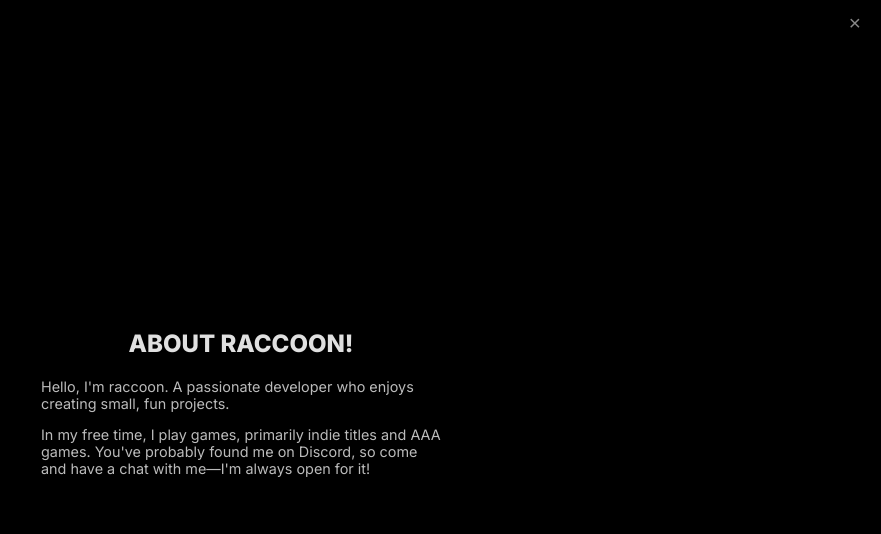
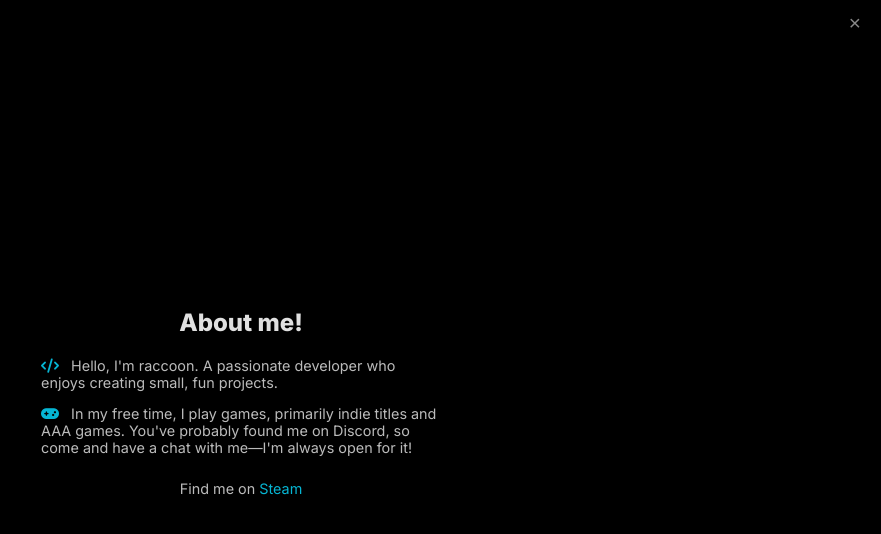
Before and after one commit to Rizzy-raccoon/RaccoonCard, a plain HTML site: page index.html in a window 1280 px wide. Both pictures are taken after a click on the button "About Me!". Shown: the whole page, without its empty margins (399-1280 px from the left). Drawn offline with Linux system fonts and the light colour scheme.

Commit message:
Add files via upload

```diff
--- a/index.html
+++ b/index.html
@@ -20,7 +20,6 @@
     overflow: hidden;
   }
 
-  /* Card Styles */
   .card {
     background: #0d0d0d;
     border-radius: 16px;
@@ -56,7 +55,6 @@
     margin-bottom: 2rem;
   }
 
-  /* Social Icons */
   .socials {
     display: flex;
     justify-content: center;
@@ -159,7 +157,7 @@
 
   #aboutBtn {
     margin-top: 1.5rem;
-    background: #222222;
+    background: #0d0d0d;
     color: #ffffff;
     border: none;
     border-radius: 8px;
@@ -172,7 +170,7 @@
   }
 
   #aboutBtn:hover {
-    background: #333333;
+    background: #0d0d0d;
     transform: translateY(-3px);
   }
 
@@ -236,6 +234,22 @@
     font-size: 0.9rem;
     color: #bbbbbb;
   }
+
+  .modal-footer {
+    margin-top: 1.5rem;
+    font-size: 0.9rem;
+    color: #bbbbbb;
+  }
+
+  .modal-footer a {
+    color: #06b6d4;
+    text-decoration: none;
+    transition: color 0.3s;
+  }
+
+  .modal-footer a:hover {
+    color: #ffffff;
+  }
 </style>
 <link rel="stylesheet" href="https://cdnjs.cloudflare.com/ajax/libs/font-awesome/6.4.0/css/all.min.css">
 </head>
@@ -270,14 +284,19 @@
 <div id="aboutModal">
   <div id="aboutModalContent">
     <button id="closeModal">&times;</button>
-    <h2>ABOUT RACCOON!</h2>
+    <h2>About me!</h2>
     <div class="modal-section">
         <p>
+            <i class="fa-solid fa-code" style="color: #06b6d4; margin-right: 8px;"></i>
             Hello, I'm raccoon. A passionate developer who enjoys creating small, fun projects.
         </p>
         <p>
+            <i class="fa-solid fa-gamepad" style="color: #06b6d4; margin-right: 8px;"></i>
             In my free time, I play games, primarily indie titles and AAA games. You've probably found me on Discord, so come and have a chat with me—I'm always open for it!
         </p>
+    </div>
+    <div class="modal-footer">
+        <p>Find me on <a href="https://steamcommunity.com/profiles/76561198300381454" target="_blank" style="color: #06b6d4;">Steam</a>
     </div>
   </div>
 </div>
```
Lines whose indentation alone changed are shown as unchanged.
